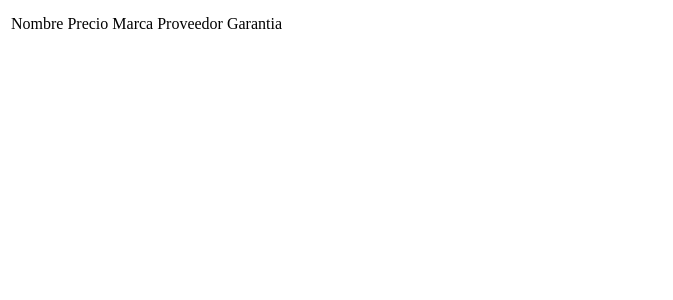
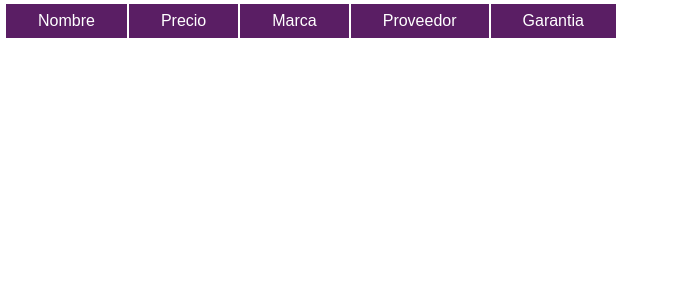
Before and after one commit to Juan-JorgeR/Tecni-Uasd, a PHP site: page /DescripcionDeLosEquipos.php in a window 1280 px wide. Shown: the top 300 px of the page, without its empty margins (0-673 px from the left). Run offline with PHP 8.4, Linux system fonts and the light colour scheme; data that the repository does not hold is empty.

Commit message:
version 5

```diff
--- a/DescripcionDeLosEquipos.php
+++ b/DescripcionDeLosEquipos.php
@@ -8,10 +8,10 @@
         $query='call descripcion_de_los_equipos("'.$nombre.'","'.$marca.'")';
         $result = $GLOBALS['mysqli']->query($query);
 
-        $tabla="<table>";
+        $tabla="<!Doctype html><html><head><link rel=\"stylesheet\" href=\"css/style.css\"></head><table>";
 
         $tabla.="<th>";
-        $tabla.="<tr>";
+        $tabla.="<tr class=\"nombreCampos\">";
         $tabla.="<td>"."Nombre"."</td>";
         $tabla.="<td>"."Precio"."</td>";
         $tabla.="<td>"."Marca"."</td>";
@@ -30,7 +30,7 @@
             $tabla.="<td>".$row['garantia']."</td>";
             $tabla.="</tr>";
         }
-        $tabla.="</table>";
+        $tabla.="</table></htmlS";
 
         echo $tabla;
     }
--- a/EstatusCuentasPorCobrarACredito.php
+++ b/EstatusCuentasPorCobrarACredito.php
@@ -6,10 +6,10 @@
         $query='call estatus_cuentas_por_cobrar_a_credito()';
         $result = $GLOBALS['mysqli']->query($query);
 
-        $tabla="<table>";
+        $tabla="<!Doctype html><html><head><link rel=\"stylesheet\" href=\"css/style.css\"></head><table>";
 
         $tabla.="<th>";
-        $tabla.="<tr>";
+        $tabla.="<tr class=\"nombreCampos\">";
         $tabla.="<td>"."Monto"."</td>";
         $tabla.="<td>"."Fecha"."</td>";
         $tabla.="<td>"."Vendedor"."</td>";
@@ -26,7 +26,7 @@
             $tabla.="<td>".$row['equipo']."</td>";
             $tabla.="</tr>";
         }
-        $tabla.="</table>";
+        $tabla.="</table></html>";
 
         echo $tabla;
     }
--- a/ExistenciaDeGarantia.php
+++ b/ExistenciaDeGarantia.php
@@ -8,10 +8,10 @@
         $query='call existencia_de_garantia("'.$nombre.'","'.$marca.'")';
         $result = $GLOBALS['mysqli']->query($query);
 
-        $tabla="<table>";
+        $tabla="<!Doctype html><html><head><link rel=\"stylesheet\" href=\"css/style.css\"></head><table>";
 
         $tabla.="<th>";
-        $tabla.="<tr>";
+        $tabla.="<tr class=\"nombreCampos\">";
         $tabla.="<td>"."Equipo"."</td>";
         $tabla.="<td>"."Marca"."</td>";
         $tabla.="<td>"."Garantia"."</td>";
@@ -26,7 +26,7 @@
             $tabla.="<td>".$row['garantia']."</td>";
             $tabla.="</tr>";
         }
-        $tabla.="</table>";
+        $tabla.="</table></html>";
 
         echo $tabla;
     }
--- a/GarantiaPorCliente.php
+++ b/GarantiaPorCliente.php
@@ -7,10 +7,10 @@
         $query='call garantia_por_cliente("'.$cedula.'")';
         $result = $GLOBALS['mysqli']->query($query);
 
-        $tabla="<table>";
+        $tabla="<!Doctype html><html><head><link rel=\"stylesheet\" href=\"css/style.css\"></head><table>";
 
         $tabla.="<th>";
-        $tabla.="<tr>";
+        $tabla.="<tr class=\"nombreCampos\">";
         $tabla.="<td>"."Cliente"."</td>";
         $tabla.="<td>"."Equipo"."</td>";
         $tabla.="<td>"."Marca"."</td>";
@@ -27,7 +27,7 @@
             $tabla.="<td>".$row['garantia']."</td>";
             $tabla.="</tr>";
         }
-        $tabla.="</table>";
+        $tabla.="</table></html>";
 
         echo $tabla;
     }
--- a/InformacionTecnicaDelProducto.php
+++ b/InformacionTecnicaDelProducto.php
@@ -8,10 +8,10 @@
         $query='call informacion_tecnica_del_producto("'.$nombre.'","'.$marca.'")';
         $result = $GLOBALS['mysqli']->query($query);
 
-        $tabla="<table>";
+        $tabla="<!Doctype html><html><head><link rel=\"stylesheet\" href=\"css/style.css\"></head><table>";
 
         $tabla.="<th>";
-        $tabla.="<tr>";
+        $tabla.="<tr class=\"nombreCampos\">";
         $tabla.="<td>"."Marca"."</td>";
         $tabla.="<td>"."Equipo"."</td>";
         $tabla.="<td>"."Informacion Tecnica"."</td>";
@@ -26,7 +26,7 @@
             $tabla.="<td>".$row['informacion_tecnica']."</td>";
             $tabla.="</tr>";
         }
-        $tabla.="</table>";
+        $tabla.="</table></html>";
 
         echo $tabla;
     }
--- a/InformeEquiposVendidosPorVendedor.php
+++ b/InformeEquiposVendidosPorVendedor.php
@@ -8,10 +8,10 @@
         $query='call informe_equipos_vendidos_por_vendedor('.$mes.',"'.$cedula.'")';
         $result = $GLOBALS['mysqli']->query($query);
 
-        $tabla="<table>";
+        $tabla="<!Doctype html><html><head><link rel=\"stylesheet\" href=\"css/style.css\"></head><table>";
 
         $tabla.="<th>";
-        $tabla.="<tr>";
+        $tabla.="<tr class=\"nombreCampos\">";
         $tabla.="<td>"."Vendedor"."</td>";
         $tabla.="<td>"."Fecha"."</td>";
         $tabla.="<td>"."Equipo"."</td>";
@@ -28,7 +28,7 @@
             $tabla.="<td>".$row['precio']."</td>";
             $tabla.="</tr>";
         }
-        $tabla.="</table>";
+        $tabla.="</table></html>";
 
         echo $tabla;
     }
--- a/InformeVentasACredito.php
+++ b/InformeVentasACredito.php
@@ -7,10 +7,10 @@
         $query='call informe_ventas_a_credito("'.$mes.'")';
         $result = $GLOBALS['mysqli']->query($query);
 
-        $tabla="<table>";
+        $tabla="<!Doctype html><html><head><link rel=\"stylesheet\" href=\"css/style.css\"></head><table>";
 
         $tabla.="<th>";
-        $tabla.="<tr>";
+        $tabla.="<tr class=\"nombreCampos\">";
         $tabla.="<td>"."id_factura"."</td>";
         $tabla.="<td>"."Fecha"."</td>";
         $tabla.="<td>"."Cliente"."</td>";
@@ -33,7 +33,7 @@
             $tabla.="<td>".$row['garantia']."</td>";
             $tabla.="</tr>";
         }
-        $tabla.="</table>";
+        $tabla.="</table></html>";
 
         echo $tabla;
     }
--- a/InformeVentasAlContado.php
+++ b/InformeVentasAlContado.php
@@ -7,10 +7,10 @@
         $query='call informe_ventas_al_contado("'.$mes.'")';
         $result = $GLOBALS['mysqli']->query($query);
 
-        $tabla="<table>";
+        $tabla="<!Doctype html><html><head><link rel=\"stylesheet\" href=\"css/style.css\"></head><table>";
 
         $tabla.="<th>";
-        $tabla.="<tr>";
+        $tabla.="<tr class=\"nombreCampos\">";
         $tabla.="<td>"."id_factura"."</td>";
         $tabla.="<td>"."Fecha"."</td>";
         $tabla.="<td>"."Cliente"."</td>";
@@ -33,7 +33,7 @@
             $tabla.="<td>".$row['garantia']."</td>";
             $tabla.="</tr>";
         }
-        $tabla.="</table>";
+        $tabla.="</table></html>";
 
         echo $tabla;
     }
--- a/InformesFacturasMensuales.php
+++ b/InformesFacturasMensuales.php
@@ -7,10 +7,10 @@
         $query='call informe_facturas_mensuales("'.$mes.'")';
         $result = $GLOBALS['mysqli']->query($query);
 
-        $tabla="<table>";
+        $tabla="<!Doctype html><html><head><link rel=\"stylesheet\" href=\"css/style.css\"></head><table>";
 
         $tabla.="<th>";
-        $tabla.="<tr>";
+        $tabla.="<tr class=\"nombreCampos\">";
         $tabla.="<td>"."id_factura"."</td>";
         $tabla.="<td>"."Fecha"."</td>";
         $tabla.="<td>"."Cliente"."</td>";
@@ -33,7 +33,7 @@
             $tabla.="<td>".$row['garantia']."</td>";
             $tabla.="</tr>";
         }
-        $tabla.="</table>";
+        $tabla.="</table></html>";
 
         echo $tabla;
     }
--- a/css/style.css
+++ b/css/style.css
@@ -111,3 +111,16 @@ body {
     color: rgb(255,255,255);
     margin: 50px 0 100px 0;
 }
+td {
+    padding: 0.5em 2em;
+    background-color: rgb(13,38,81);
+    color:rgb(255,255,255);
+}
+.nombreCampos td{
+    padding: 0.5em 2em;
+    background-color: rgb(90, 30, 100);
+    color:rgb(255,255,255);
+}
+table {
+    margin-left:4px;
+}
```
